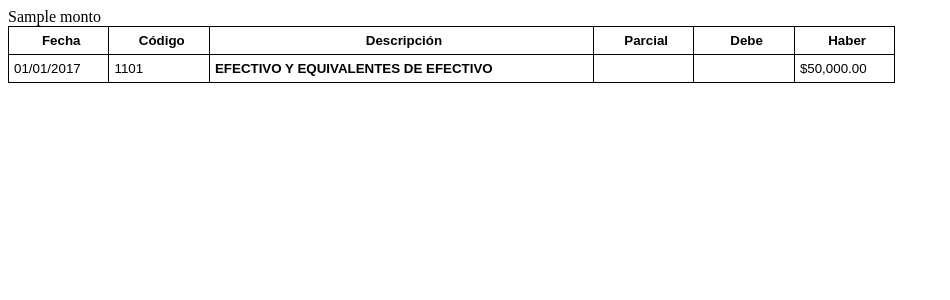
After one commit to OrellanaGC/Sist-Cont, a Django app: template templates/reportes/libroMayor.html in a window 1280 px wide. The commit adds this page. Shown: the top 300 px of the page, without its empty margins (0-950 px from the left). Run offline with Django 3.2, Linux system fonts and the light colour scheme; the template is opened without the code that fills it: most values are stand-ins (such as "Sample title", 1, 10 or a date in 2020).

Commit message:
Cambio en el modelo de Transaccion

```diff
--- a/apps/reportes/urls.py
+++ b/apps/reportes/urls.py
@@ -1,7 +1,8 @@
 from django.urls import path
 from django.conf.urls import url
-from apps.reportes.views import libroDiario
+from apps.reportes.views import libroDiario, libroMayor
 
 urlpatterns = [
     path('libroDiario', libroDiario, name="libroDiario"),
+    path('libroMayor', libroMayor, name="libroMayor"),
 ]
--- a/apps/transaccion/models.py
+++ b/apps/transaccion/models.py
@@ -11,5 +11,6 @@ class Transaccion(models.Model):
         ('C', 'CARGAR'),
         ('A', 'ABONAR')
     )
+    saldoParcial = models.FloatField(null=True)
     cuenta = models.ForeignKey(Cuenta, on_delete=models.CASCADE)
     tipo = models.CharField(max_length=1, choices=TIPO, default='C')
--- a/apps/valorInicial/models.py
+++ b/apps/valorInicial/models.py
@@ -12,5 +12,6 @@ class valorInicial(models.Model):
         ('S', 'SALDADA'),
         ('P', 'PATRIMONIO')
     )
+    saldo = models.FloatField(null=True)
     estadoCuenta = models.CharField(max_length=1, choices=ESTADOCUENTA, default='S')
     cuenta = models.ForeignKey(Cuenta, on_delete=models.CASCADE)
--- a/templates/reportes/libroDiario.html
+++ b/templates/reportes/libroDiario.html
@@ -1,7 +1,7 @@
 <!DOCTYPE HTML PUBLIC "-//W3C//DTD HTML 4.01 Transitional//EN" "http://www.w3.org/TR/html4/loose.dtd">
 <html>
     <head>
-        <title>Title</title>
+        <title>Libro Diario</title>
     </head>
     <style type="text/css">
         @page {
--- /dev/null
+++ b/templates/reportes/libroMayor.html
@@ -0,0 +1,50 @@
+<!DOCTYPE HTML PUBLIC "-//W3C//DTD HTML 4.01 Transitional//EN" "http://www.w3.org/TR/html4/loose.dtd">
+<html>
+    <head>
+        <title>Libro Mayor</title>
+    </head>
+    <style type="text/css">
+        @page {
+            size: letter landscape;
+            margin: 1.5cm;
+            margin-left: 2cm;
+        }
+        table, tr, td{
+            font-size: 10pt;
+            font-family: Arial;
+            border-collapse: collapse;
+        }
+        table th, td{
+            border: 1px solid black;
+            padding: 6px 0px 6px 5px;
+            width: 2.5cm;
+        }
+    </style>
+    <body>
+        <table>
+            <tr>
+                <th>Fecha</th>
+                <th>Código</th>
+                <th style="width: 10cm;">Descripción</th>
+                <th>Parcial</th>
+                <th>Debe</th>
+                <th>Haber</th>
+            </tr>
+            {% if transacciones %}
+
+            {% for transaccion in transacciones %}
+            {{ transaccion.monto }}
+
+            {% endfor %}
+            {% endif %}
+            <tr>
+                <td>01/01/2017</td>
+                <td>1101</td>
+                <td><b>EFECTIVO Y EQUIVALENTES DE EFECTIVO</b></td>
+                <td></td>
+                <td></td>
+                <td>$50,000.00</td>
+            </tr>
+        </table>
+    </body>
+</html>
```
Also changed, not shown: apps/reportes/views.py (+10 -4 lines), apps/transaccion/migrations/0002_transaccion_saldoparcial.py (added), apps/valorInicial/migrations/0004_valorinicial_saldo.py (added).
